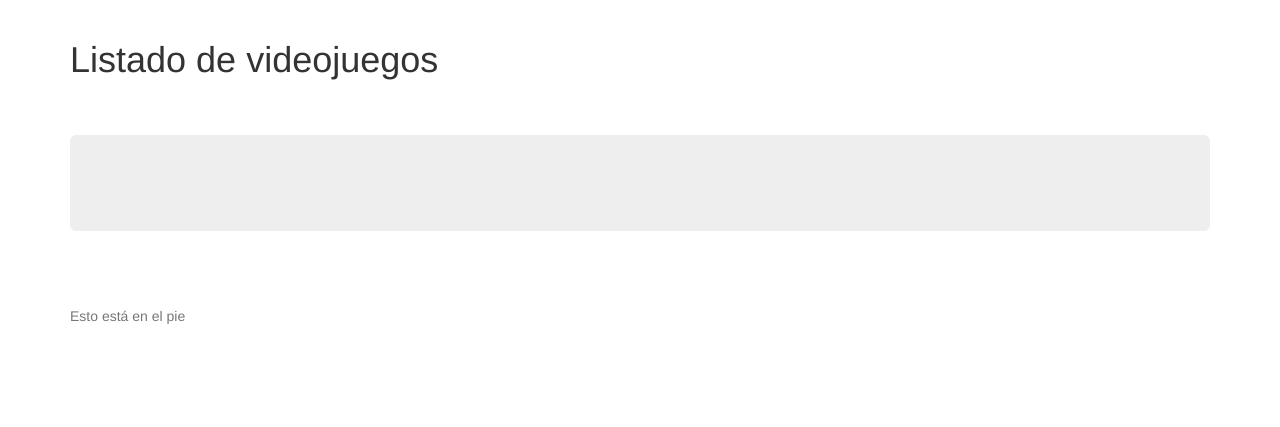
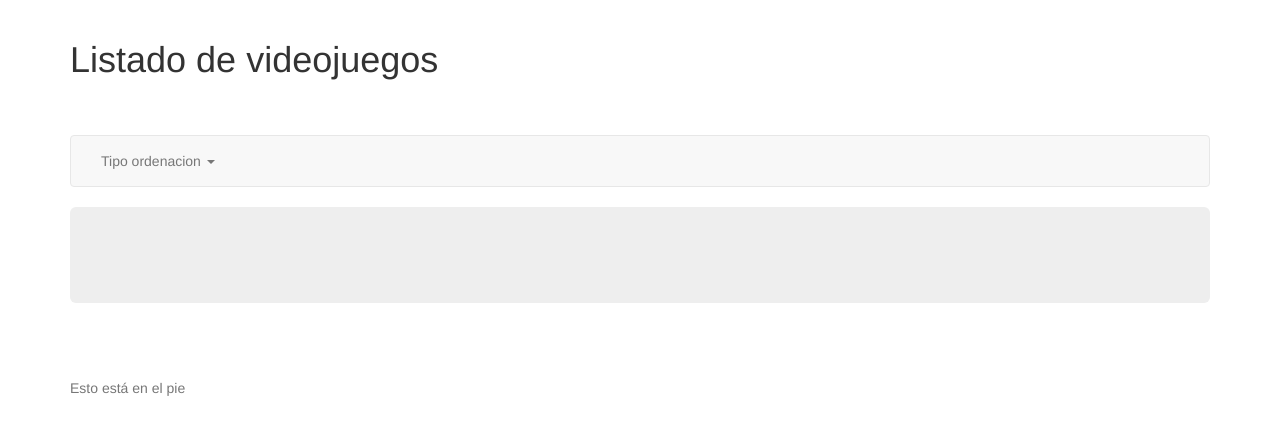
Before and after one commit to UNIZAR-30226-PROYS/WebVideojuegos, a Python web app: template web/proySoftware/templates/_views/index.html in a window 1280 px wide. Shown: the part 134-561 px from the top of the page. Run offline with Jinja, Linux system fonts and the light colour scheme; the template is opened without the code that fills it, so the values that code supplies are empty.

Commit message:
Add files via upload

```diff
--- a/web/proySoftware/templates/_views/index.html
+++ b/web/proySoftware/templates/_views/index.html
@@ -10,21 +10,52 @@ Index | {{ super() }}
   <h1>Listado de videojuegos</h1>
    {% include "_modules/paginaLista.html" %}
 
+  <nav class="navbar navbar-default" role="navigation">
+  <!-- El logotipo y el icono que despliega el menú se agrupan
+       para mostrarlos mejor en los dispositivos móviles -->
+  <div class="navbar-header">
+    <button type="button" class="navbar-toggle" data-toggle="collapse"
+            data-target=".navbar-ex1-collapse">
+      <span class="sr-only">Desplegar navegación</span>
+      <span class="icon-bar"></span>
+      <span class="icon-bar"></span>
+      <span class="icon-bar"></span>
+    </button>
+  </div>
+
+  <!-- Agrupar los enlaces de navegación, los formularios y cualquier
+       otro elemento que se pueda ocultar al minimizar la barra -->
+  <div class="collapse navbar-collapse navbar-ex1-collapse">
+    <ul class="nav navbar-nav">
+      <li class="dropdown">
+        <a href="#" class="dropdown-toggle" data-toggle="dropdown">
+          Tipo ordenacion <b class="caret"></b>
+        </a>
+        <ul class="dropdown-menu">
+          <li><a href="#">Ordenacion 1</a></li>
+          <li><a href="#">Ordenacion 2</a></li>
+          <li><a href="#">Ordenacion 3</a></li>
+        </ul>
+      </li>
+    </ul>
+  </div>
+</nav>
+
 
   <div class="jumbotron">
     <div class="row">
       {% for videojuego in videojuegos.items %}
       <div class="col-md-3">
         <div class="thumbnail">
-          <a href="{{ url_for('details',name=videojuego.titulo, pk=videojuego.id) }}" class="">
+          <a href="" class="">
             {% if videojuego.picture %}
               <img src="{{videojuego.picture}}" alt="imagen" style="height:100px; width:100%;">
             {% endif %}
           </a>
           <div class="caption">
-            <a href="{{ url_for('details',name=videojuego.titulo, pk=videojuego.id) }}" class="">
-              <h4><span class="label label-primary">{{videojuego.titulo}}</span></h4>
-              Puntuación: {{videojuego.puntnMedia}}
+            <a href="" class="">
+              <h4>{{videojuego.titulo}}</h4>
+
             </a>
           </div>
         </div>
```
